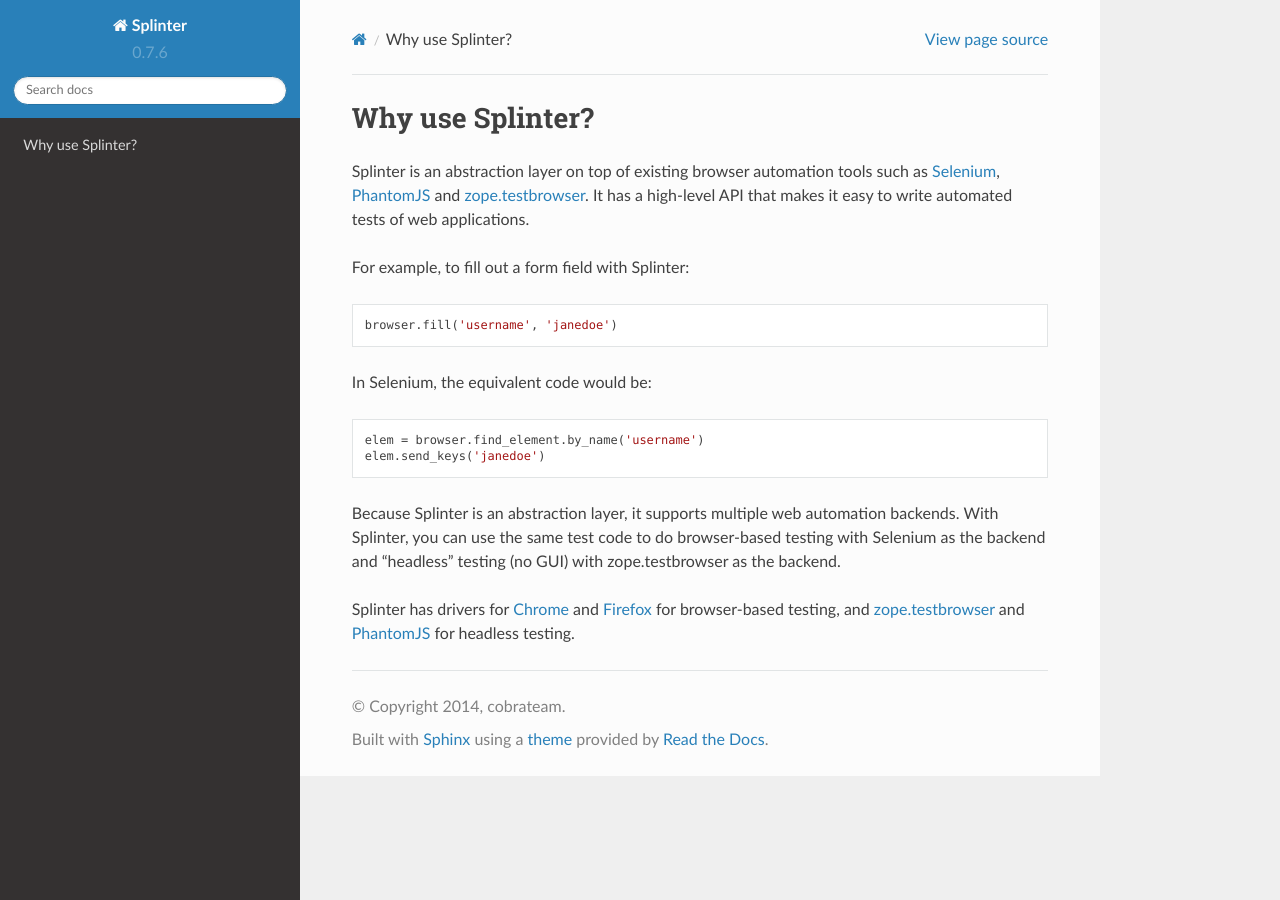
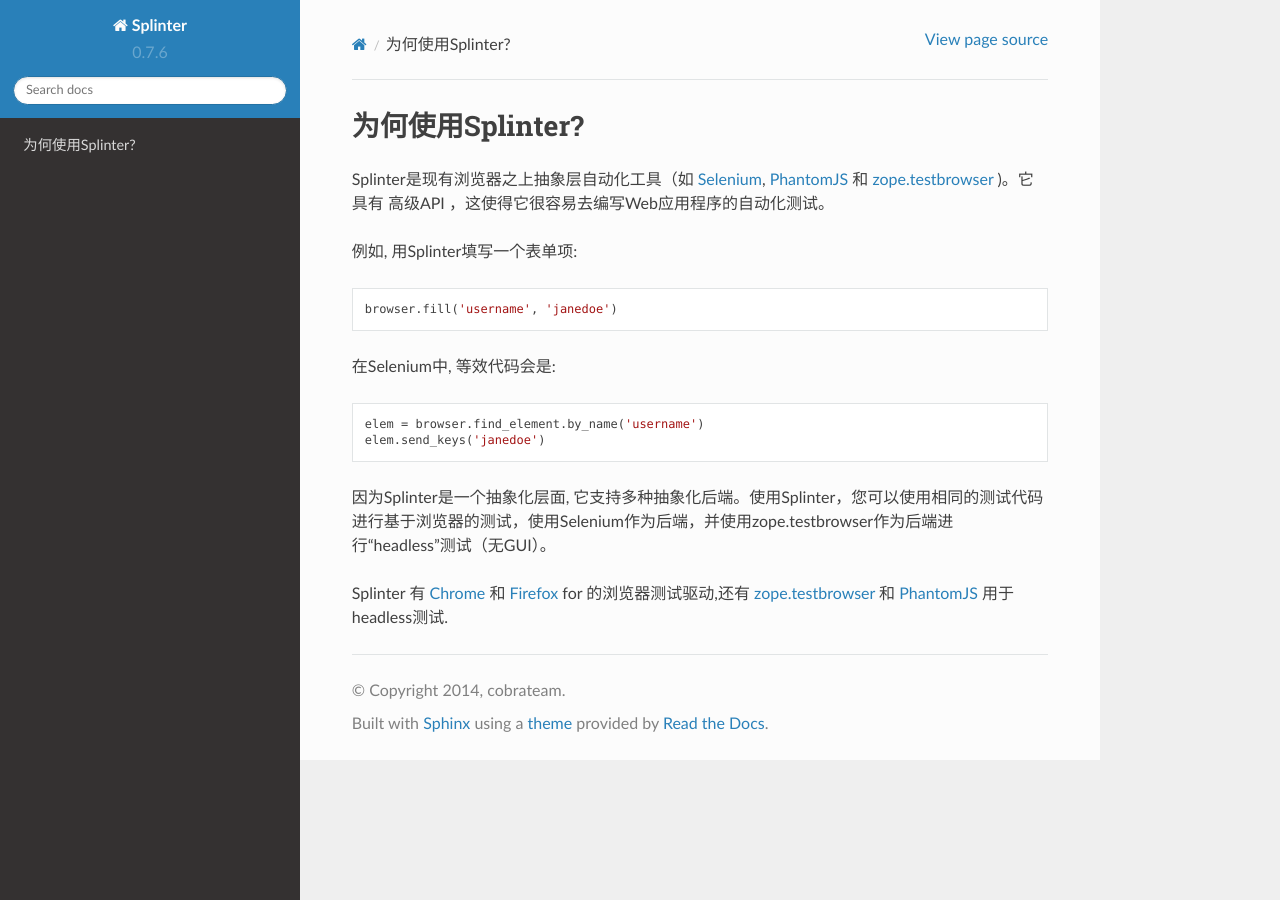
Before and after one commit to Wooden-Robot/splinter-docs-zh_CN, a Sphinx documentation site: the page built from docs/why.rst, in a window 1280 px wide. Built offline with Sphinx 7.4.7 and the Read the Docs theme 2.0.0, drawn with Linux system fonts in a browser that asks for light colours.

Commit message:
完成why页面翻译

```diff
--- a/docs/why.rst
+++ b/docs/why.rst
@@ -1,29 +1,24 @@
 +++++++++++++++++
-Why use Splinter?
+为何使用Splinter?
 +++++++++++++++++
 
-Splinter is an abstraction layer on top of existing browser automation tools
-such as `Selenium`_, `PhantomJS`_ and `zope.testbrowser`_. It has a :doc:`high-level API
-</api/index>` that makes it easy to write automated tests of web applications.
+Splinter是现有浏览器之上抽象层自动化工具（如 `Selenium`_, `PhantomJS`_ 和 `zope.testbrowser`_ )。它具有 :doc:`高级API
+</api/index>` ，这使得它很容易去编写Web应用程序的自动化测试。
 
-For example, to fill out a form field with Splinter::
+例如, 用Splinter填写一个表单项::
 
     browser.fill('username', 'janedoe')
 
-In Selenium, the equivalent code would be::
+在Selenium中, 等效代码会是::
 
     elem = browser.find_element.by_name('username')
     elem.send_keys('janedoe')
 
-Because Splinter is an abstraction layer, it supports multiple web automation
-backends. With Splinter, you can use the same test code to do browser-based
-testing with Selenium as the backend and "headless" testing (no GUI) with
-zope.testbrowser as the backend.
+因为Splinter是一个抽象化层面, 它支持多种抽象化后端。使用Splinter，您可以使用相同的测试代码进行基于浏览器的测试，使用Selenium作为后端，并使用zope.testbrowser作为后端进行“headless”测试（无GUI）。
 
-Splinter has drivers for :doc:`Chrome </drivers/chrome>` and :doc:`Firefox
-</drivers/firefox>` for  browser-based testing, and :doc:`zope.testbrowser
-</drivers/zope.testbrowser>` and :doc:`PhantomJS </drivers/phantomjs>` for
-headless testing.
+Splinter 有 :doc:`Chrome </drivers/chrome>` 和 :doc:`Firefox
+</drivers/firefox>` for  的浏览器测试驱动,还有 :doc:`zope.testbrowser
+</drivers/zope.testbrowser>` 和 :doc:`PhantomJS </drivers/phantomjs>` 用于headless测试.
 
 
 .. _Selenium: http://seleniumhq.org
```
